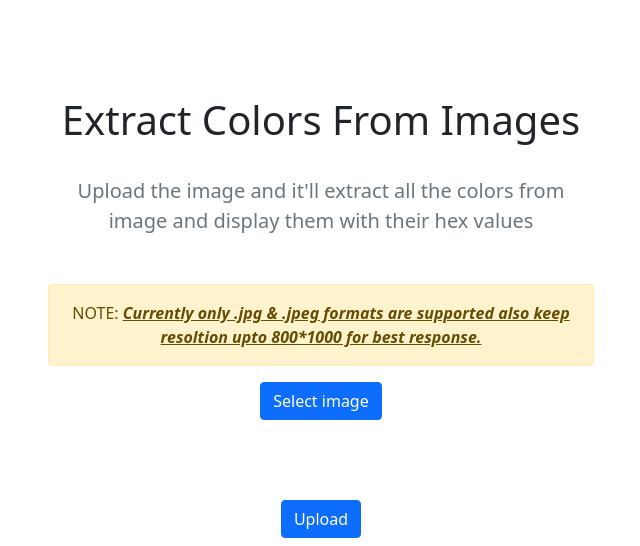
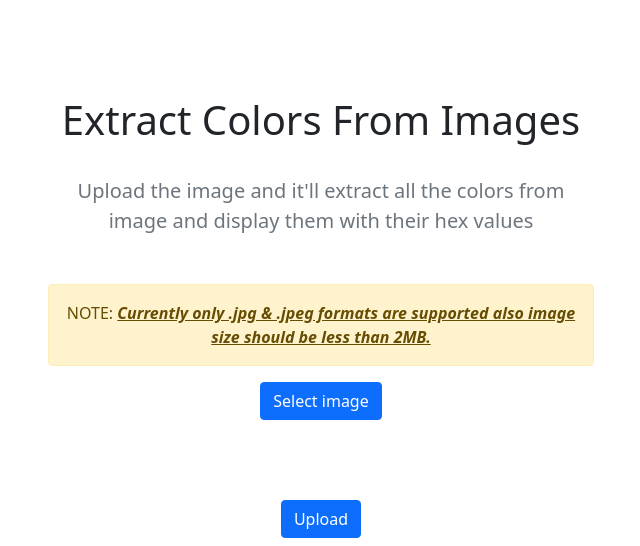
Before and after one commit to SwayamInSync/image_colour_extractor, a Flask app: page / in a window 1280 px wide. Shown: the top 546 px of the page, without its empty margins (319-959 px from the left). Run offline with Flask 2, Linux system fonts and the light colour scheme.

Commit message:
update display.html

```diff
--- a/templates/display1.html
+++ b/templates/display1.html
@@ -42,7 +42,7 @@
                 </p>
                 <p class="lead text-muted mt-3">
                     <div class="alert alert-warning mt-5 " role="alert">
-                    NOTE: <strong><em><u>Currently only .jpg & .jpeg formats are supported also keep resoltion upto 800*1000 for best response.</u></em></strong>
+                    NOTE: <strong><em><u>Currently only .jpg & .jpeg formats are supported also image size should be less than 2MB.</u></em></strong>
             </div>
                 </p>
                 <form action="{{ url_for('home') }}" method="POST" enctype="multipart/form-data" id="myform">
```
